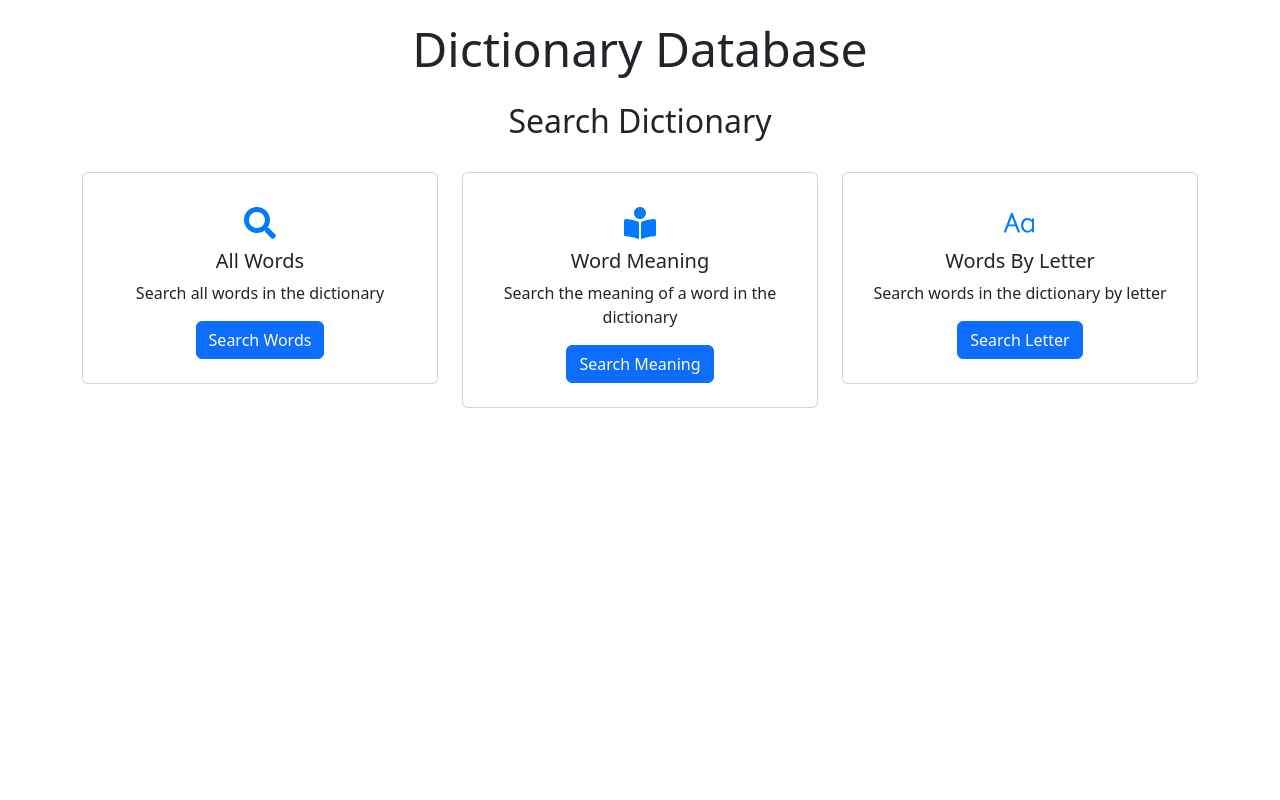
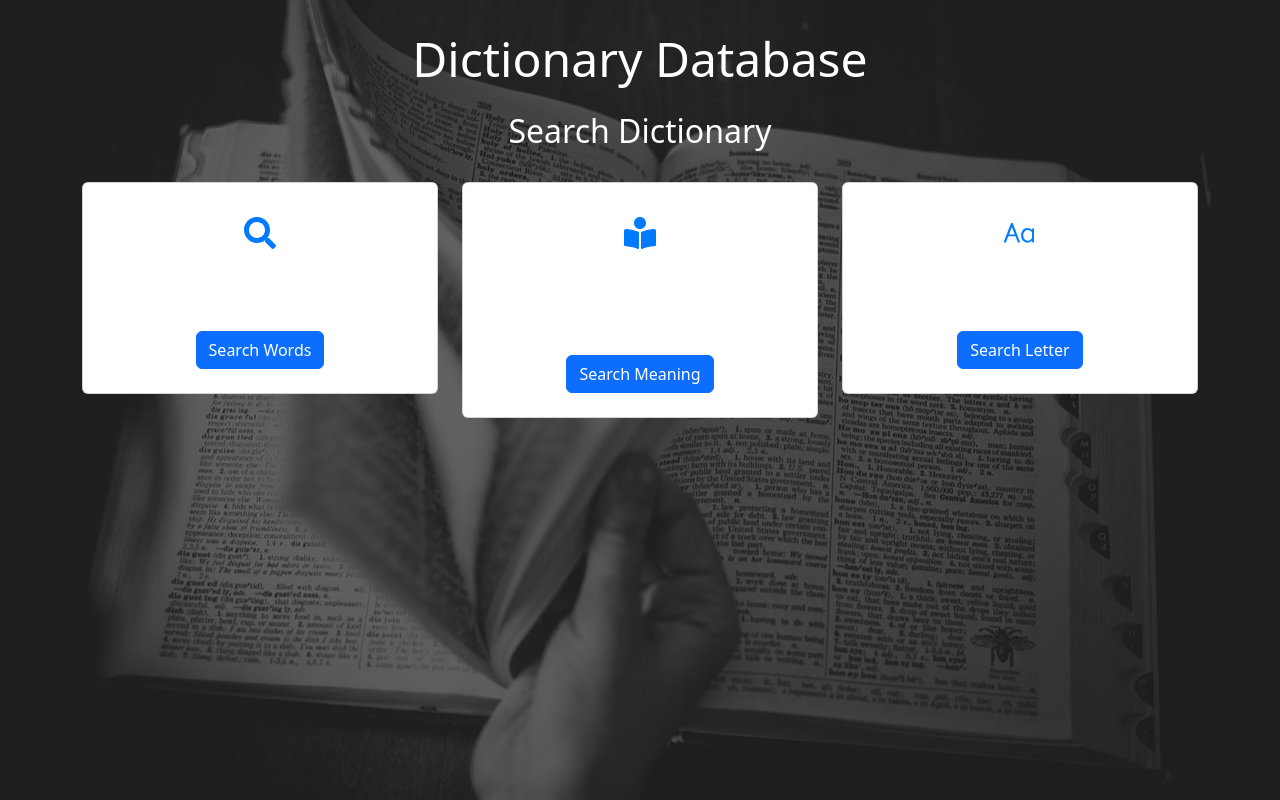
Before and after one commit to RoryDowse/Dictionary-DB, a React (Vite) app in the folder client/: page / in a window 1280 px wide. Built offline with nearby package versions, Linux system fonts and the light colour scheme.

Commit message:
add background

```diff
--- a/client/src/App.css
+++ b/client/src/App.css
@@ -1,9 +1,26 @@
+:root {
+    background-color: #212121;
+}
+
+body {
+    color: #ffffff;
+}
+
 h1 {
     font-size: 3rem;
     text-align: center;
-    margin-top: 20px;
+    padding-top: 30px;
 }
 
 h2 {
     margin-bottom: 2rem;
 }
+
+.background-container {
+    background-image: linear-gradient(rgba(0, 0, 0, 0.5), rgba(0, 0, 0, 0.5)), url('./public/assets/images/background.webp');
+    background-size: cover;
+    background-repeat: no-repeat;
+    background-position: center;
+    height: 100vh;
+    width: 100%;
+}
--- a/client/src/App.tsx
+++ b/client/src/App.tsx
@@ -27,7 +27,7 @@ const client = new ApolloClient({
 function App() {
     return (
         <ApolloProvider client={client}>
-            <div>
+            <div className='background-container'>
                 <Header />
                 <main>
                     <Outlet />
```
Also changed, not shown: client/src/public/assets/images/background.webp (added).
